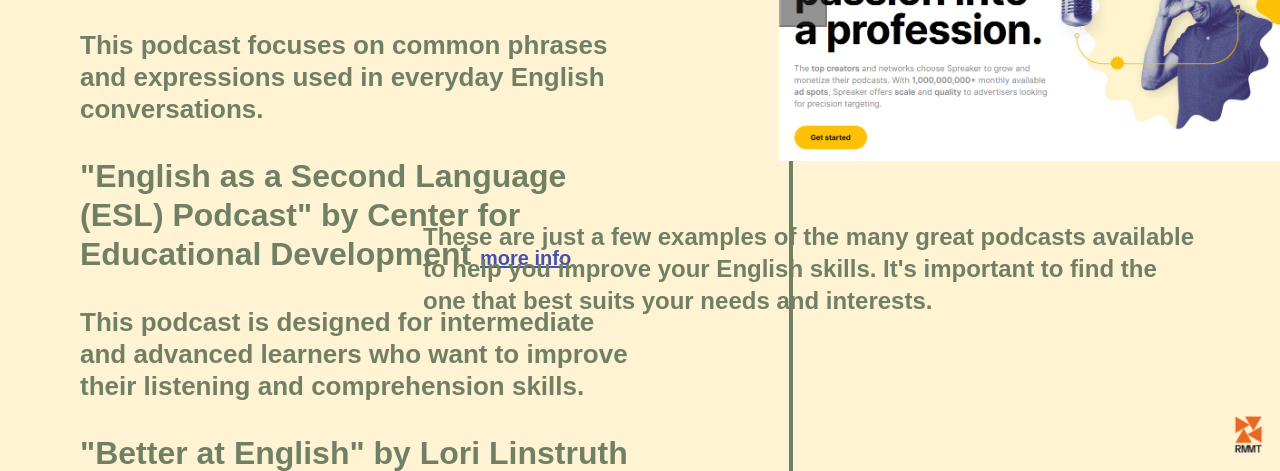
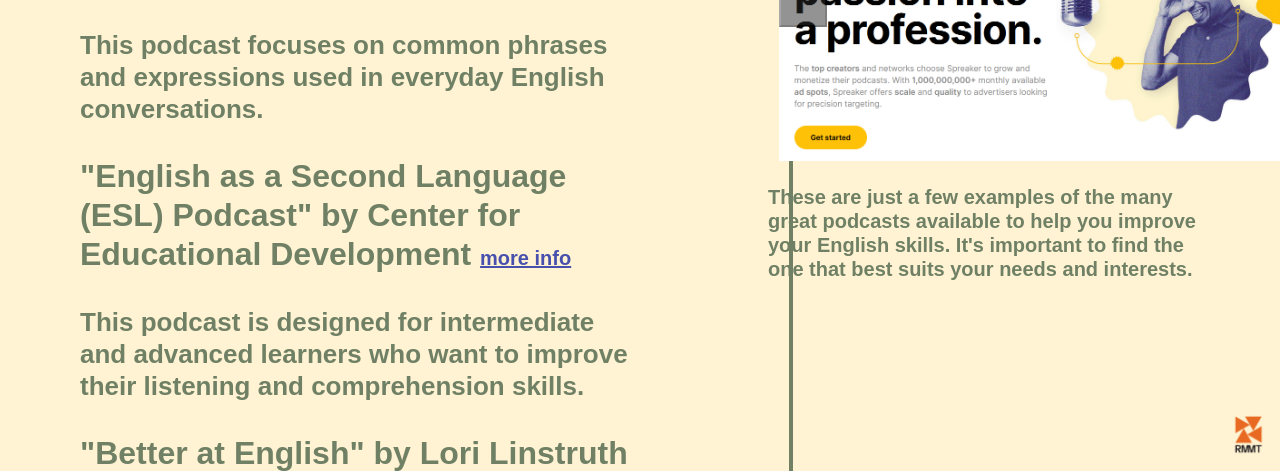
Before and after one commit to asjazaw/EngProject, a plain HTML site: page html/7podcasts.html in a window 1280 px wide. Shown: the part 329-800 px from the top of the page. Drawn offline with Linux system fonts and the light colour scheme.

Commit message:
adjust for 1680x1050

```diff
--- a/css/2languages-apps.css
+++ b/css/2languages-apps.css
@@ -91,6 +91,26 @@ body{
     color: #FFF3D3;
 }
 
+@media (max-width: 1680px) {
+
+    .right-txt{
+        font-size: 20px;
+        line-height: 24px;
+
+        width: 35%;
+        height: 342px;
+
+        position: fixed;
+
+        right: 8vh;
+        bottom: 6.5vh;
+
+        color: #FFF3D3;
+    }
+
+}
+
+
 .slider{
     left: 68%;
     top: 9.5vh;
--- a/css/7podcasts.css
+++ b/css/7podcasts.css
@@ -87,6 +87,25 @@ body{
     color: #6F8065;
 }
 
+@media (max-width: 1680px) {
+
+    .right-txt{
+        font-size: 20px;
+        line-height: 24px;
+
+        width: 35%;
+        height: 342px;
+
+        position: fixed;
+
+        right: 8vh;
+        bottom: -4.5vh;
+
+        color: #6F8065;
+    }
+
+}
+
 .slider{
     left: 61%;
     top: 18vh;
```
